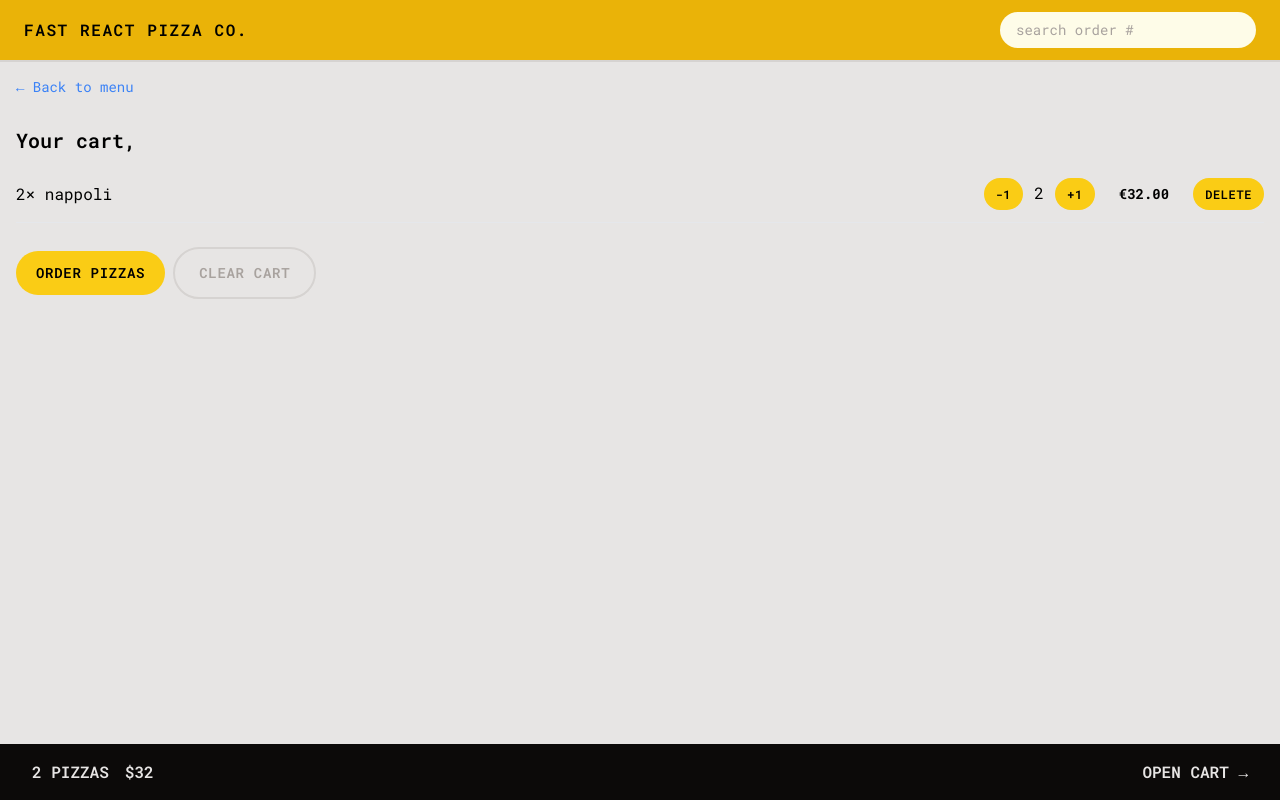
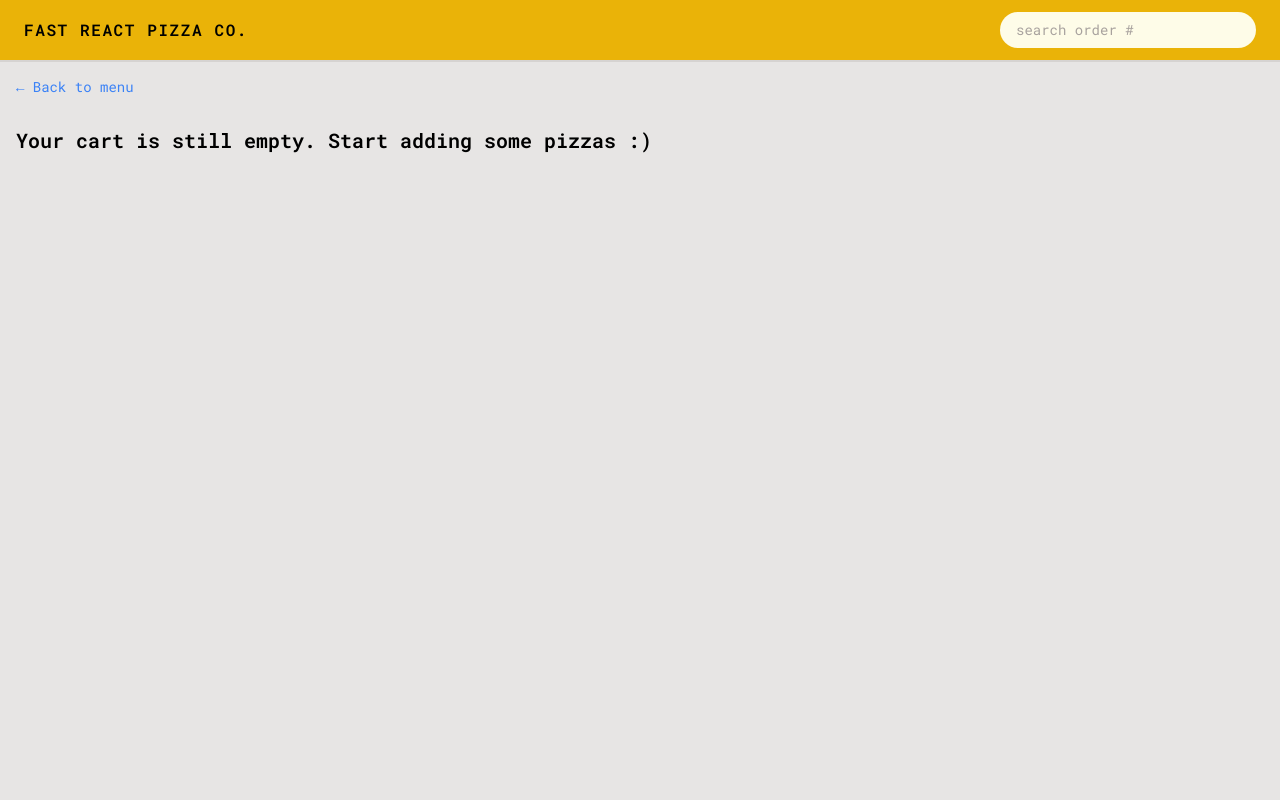
Before and after one commit to BRGOKA/pizzaCo, a React (Vite) app: page /cart in a window 1280 px wide. Built offline with nearby package versions, Linux system fonts and the light colour scheme.

Commit message:
finished the apa and removed dummy data

```diff
--- a/src/features/cart/CartItem.jsx
+++ b/src/features/cart/CartItem.jsx
@@ -18,7 +18,7 @@ function CartItem({ item }) {
       <div className="flex items-center justify-between sm:gap-6">
         <div>
           <Button onclick={() => dispach(decItemQuant(pizzaId))} type="small">
-            -1
+            -
           </Button>
           <input
             className="w-8 bg-transparent text-center"
@@ -26,7 +26,7 @@ function CartItem({ item }) {
             disabled
           />
           <Button onclick={() => dispach(incItemQuant(pizzaId))} type="small">
-            +1
+            +
           </Button>
         </div>
         <p className="text-sm font-bold">{formatCurrency(totalPrice)}</p>
--- a/src/features/cart/cartSlice.js
+++ b/src/features/cart/cartSlice.js
@@ -1,15 +1,7 @@
 import { createSlice } from "@reduxjs/toolkit";
 
 const initialState = {
-  cart: [
-    {
-      pizzaId: 12,
-      name: "nappoli",
-      quantity: 2,
-      unitPrice: 16,
-      totalPrice: 32,
-    },
-  ],
+  cart: [],
 };
 
 const cartSlice = createSlice({
--- a/src/features/menu/MenuItem.jsx
+++ b/src/features/menu/MenuItem.jsx
@@ -9,7 +9,6 @@ function MenuItem({ pizza }) {
 
   const cart = useSelector(getCart);
   const itemExistInCart = cart.some((item) => item.pizzaId === id);
-  console.log(itemExistInCart);
 
   const dispatch = useDispatch();
 
--- a/src/features/order/CreateOrder.jsx
+++ b/src/features/order/CreateOrder.jsx
@@ -10,6 +10,9 @@ import {
 import { createOrder } from "../../services/apiRestaurant";
 import Button from "../../ui/Button";
 import { useSelector } from "react-redux";
+import { clearCart, getCart } from "../cart/cartSlice";
+import EmptyCart from "../cart/EmptyCart";
+import store from "../../store";
 
 // https://uibakery.io/regex-library/phone-number
 const isValidPhone = (str) =>
@@ -17,37 +20,15 @@ const isValidPhone = (str) =>
     str,
   );
 
-const fakeCart = [
-  {
-    pizzaId: 12,
-    name: "Mediterranean",
-    quantity: 2,
-    unitPrice: 16,
-    totalPrice: 32,
-  },
-  {
-    pizzaId: 6,
-    name: "Vegetale",
-    quantity: 1,
-    unitPrice: 13,
-    totalPrice: 13,
-  },
-  {
-    pizzaId: 11,
-    name: "Spinach and Mushroom",
-    quantity: 1,
-    unitPrice: 15,
-    totalPrice: 15,
-  },
-];
-
 function CreateOrder() {
   // const [withPriority, setWithPriority] = useState(false);
-  const cart = fakeCart;
+  const cart = useSelector(getCart);
   const navigate = useNavigation();
   const isSubmitting = navigate.state === "submitting";
   const formErrors = useActionData();
   const username = useSelector((state) => state.user.username);
+
+  if (!cart.length) return <EmptyCart />;
   return (
     <div className="px-4 py-6">
       <h2 className="mb-8 text-xl font-semibold">Ready to order? Lets go!</h2>
@@ -105,7 +86,7 @@ function CreateOrder() {
 
         <div>
           <Button type="primary" disabled={isSubmitting}>
-            {isSubmitting ? "placing Order" : "Order now"}
+            {isSubmitting ? "placing Order ... " : "Order now"}
           </Button>
         </div>
       </Form>
@@ -129,6 +110,7 @@ export async function action({ request }) {
   if (Object.keys(errors).length > 0) return errors;
 
   const newOrder = await createOrder(order);
+  store.dispatch(clearCart());
   return redirect(`/order/${newOrder.id}`);
 }
 export default CreateOrder;
```
